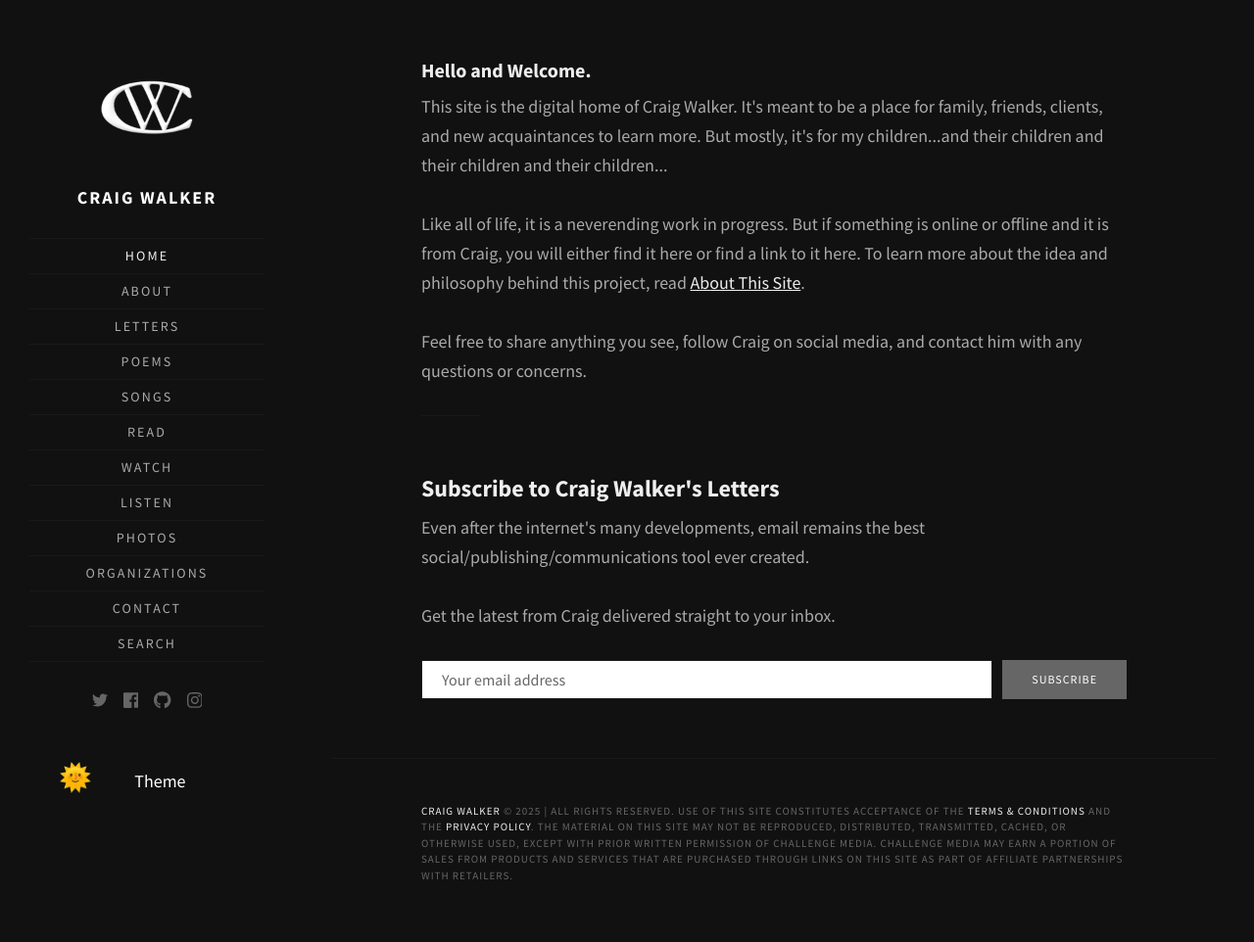
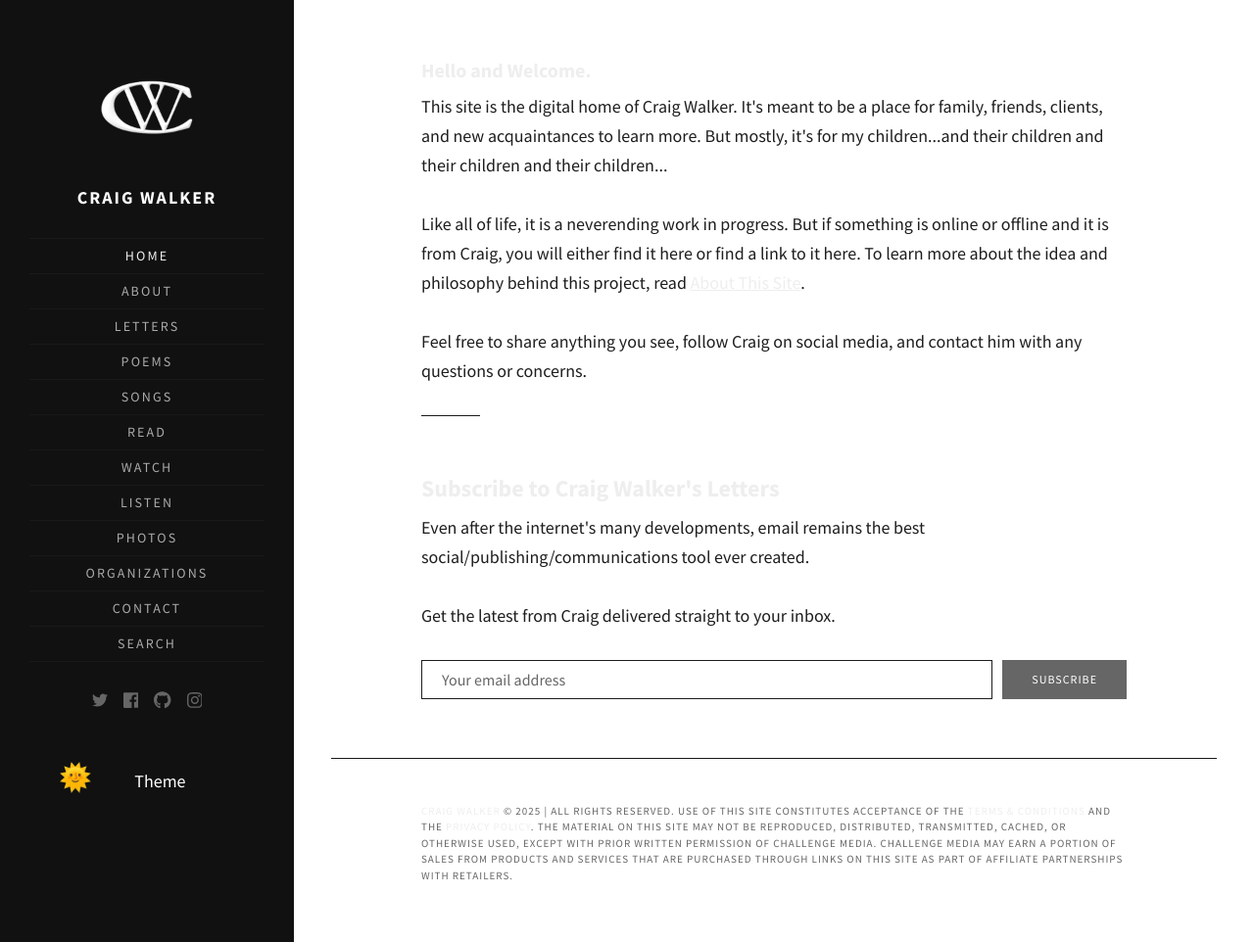
Before and after one commit to walkercraig/walkercraig, a Jekyll site: the page built from index.html, in a window 1280 px wide and 962 px high. Shown: the whole window at 98% size. Built offline with Jekyll 4.4.1, drawn with Linux system fonts in a browser that asks for light colours; some web fonts are replaced; the list of posts is cut into pages by our own code.

Commit message:
Update _general.scss

```diff
--- a/_sass/_general.scss
+++ b/_sass/_general.scss
@@ -10,8 +10,8 @@
 }
 
 body {
-  background: #111;
-  color: #aaa;
+  background: #fff;
+  color: #1e1e1e;
   line-height: 1.66667;
 }
 
```
